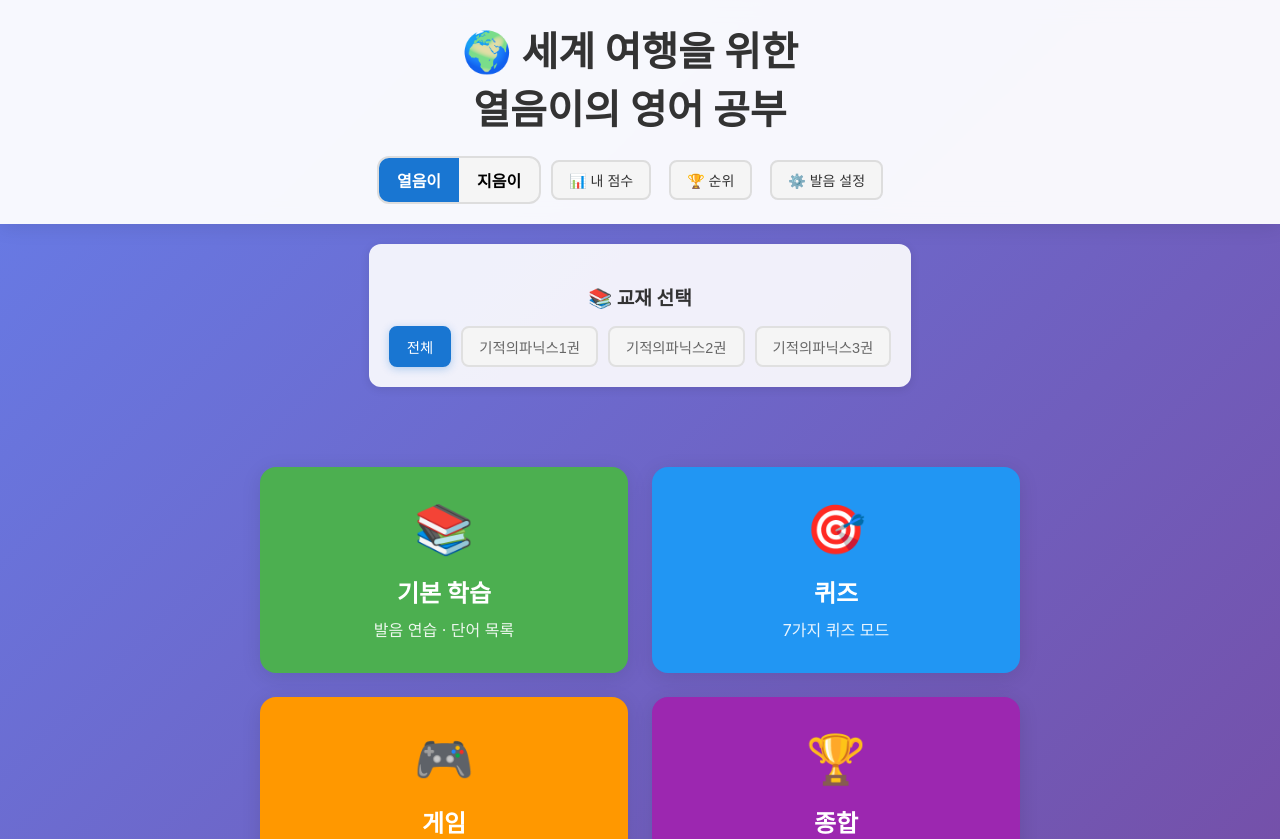
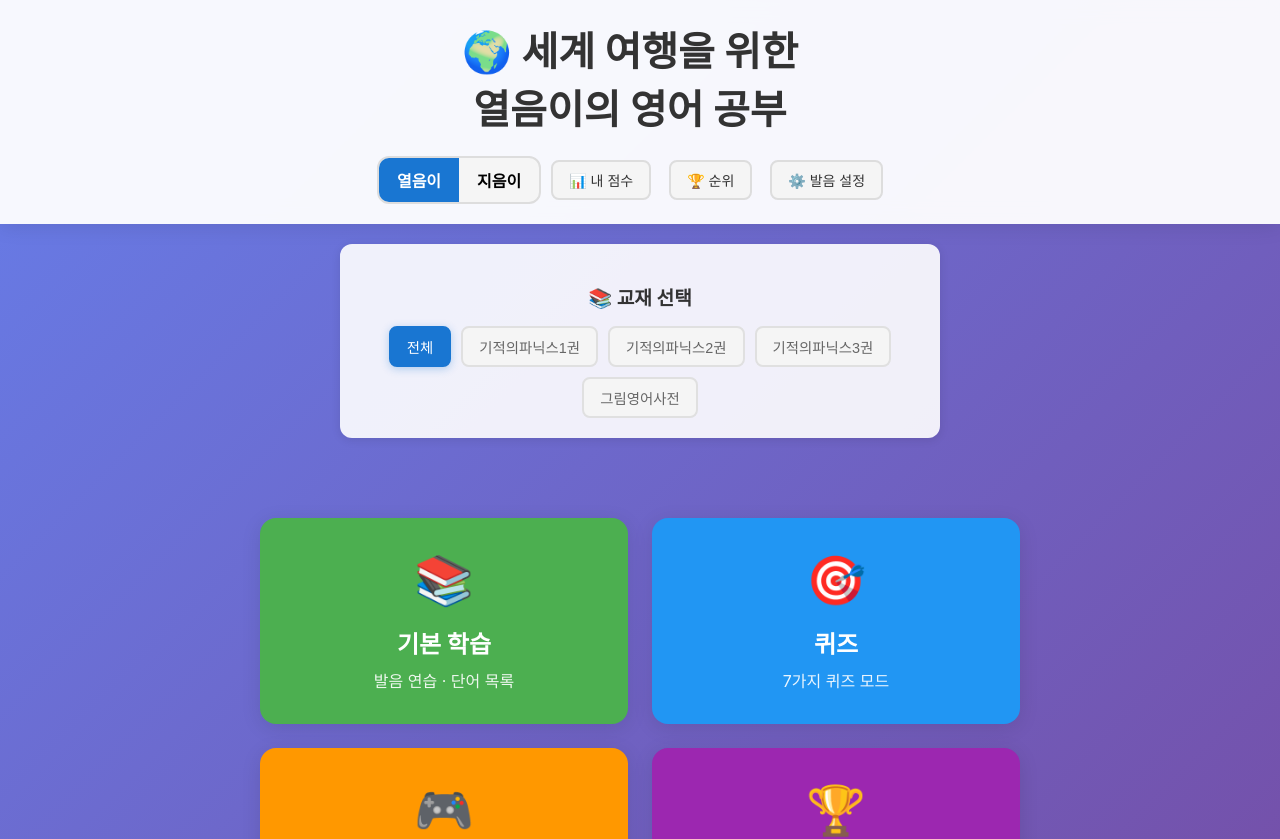
Before and after one commit to munsongajae/wordgame, a React (Create React App) app: page / in a window 1280 px wide. Shown: the top 839 px of the page. Built offline with nearby package versions, Linux system fonts and the light colour scheme; no server answers.

Commit message:
feat(app): 교재 선택 '전체' 시 기초단어/필수단어 제외 및 '그림영어사전' 추가

```diff
--- a/src/App.tsx
+++ b/src/App.tsx
@@ -126,6 +126,11 @@ function App() {
             word.category && sourcesArray.includes(word.category)
           );
           console.log(`🔍 필터링 결과: ${filteredWords.length}개 단어 (선택된 교재: ${sourcesArray.join(', ')})`);
+        } else {
+          // '전체' 선택 시에도 '기초단어', '필수단어'는 제외
+          const excluded = new Set(['기초단어', '필수단어']);
+          filteredWords = fetchedWords.filter(word => !excluded.has(word.category || ''));
+          console.log(`🔍 '전체' 선택 - 기초단어/필수단어 제외: ${filteredWords.length}개 단어`);
         }
 
         console.log(`✅ 구글 시트에서 단어 로드 성공: ${filteredWords.length}개 (전체: ${fetchedWords.length}개, 선택된 교재: ${sourcesArray.join(', ')})`);
@@ -404,6 +409,13 @@ function App() {
                 disabled={isLoading}
               >
                 기적의파닉스3권
+              </button>
+              <button
+                className={`source-filter-button ${selectedSources.includes('그림영어사전') ? 'active' : ''}`}
+                onClick={() => toggleSource('그림영어사전')}
+                disabled={isLoading}
+              >
+                그림영어사전
               </button>
             </div>
           </div>
@@ -896,6 +908,13 @@ function App() {
                 >
                   기적의파닉스3권
                 </button>
+                <button
+                  className={`source-filter-button ${selectedSources.includes('그림영어사전') ? 'active' : ''}`}
+                  onClick={() => toggleSource('그림영어사전')}
+                  disabled={isLoading}
+                >
+                  그림영어사전
+                </button>
               </div>
             </div>
 
```
